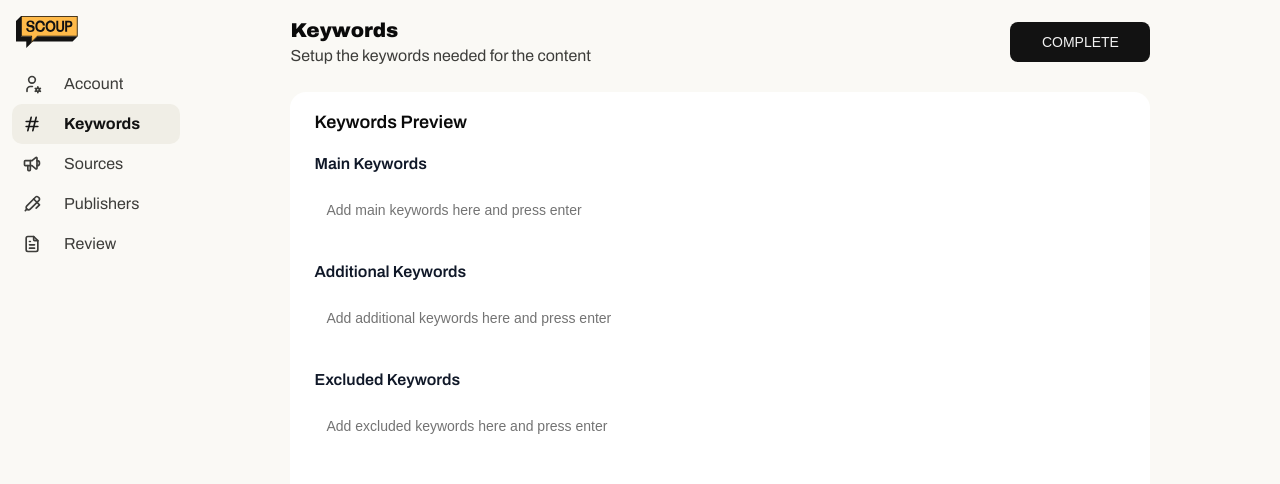
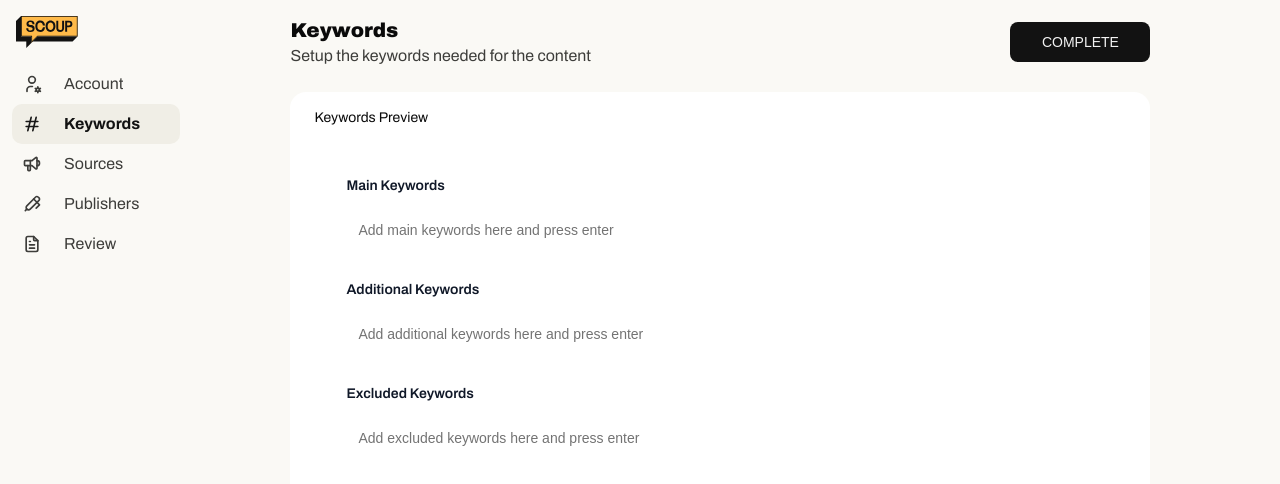
Before and after one commit to AlejandroP1028/fe_exam_media, a Next.js app: page /onboarding/keywords in a window 1280 px wide. Shown: the top 484 px of the page. Built offline with nearby package versions, Linux system fonts and the light colour scheme; a web font is replaced by a local one.

Commit message:
some minor bugfixes

```diff
--- a/src/components/onboarding/keywords/KeywordSection.tsx
+++ b/src/components/onboarding/keywords/KeywordSection.tsx
@@ -31,7 +31,7 @@
 }: KeywordSectionProps) {
   return (
     <div className="flex flex-col space-y-2 mb-8 w-full">
-      <h2 className="text-md font-semibold text-gray-900">{title}</h2>
+      <h2 className="text-sm font-semibold text-gray-900">{title}</h2>
       <div className="flex flex-wrap gap-2">
         <AnimatePresence>
           {keywords.map((keyword) => (
--- a/src/components/onboarding/keywords/Keywords.tsx
+++ b/src/components/onboarding/keywords/Keywords.tsx
@@ -20,9 +20,9 @@
 
   return (
     <div className="w-full max-w-[860px] h-screen bg-white font-sans px-4 sm:px-6 py-4 rounded-2xl overflow-auto">
-      <h1 className="text-lg font-semibold mb-4">Keywords Preview</h1>
+      <h1 className="text-sm mb-4">Keywords Preview</h1>
 
-      <div className="space-y-6">
+      <div className="space-y-6 sm:p-8">
         <KeywordSection
           title="Main Keywords"
           keywords={mainKeywords}
--- a/src/components/signup/SignupCard.tsx
+++ b/src/components/signup/SignupCard.tsx
@@ -119,7 +119,7 @@
       <CardFooter className="flex justify-center ">
         <p className="font-archivo text-sm leading-1.4 text-[#73726C]">
           Already have an account?{" "}
-          <Link href="/login" className="font-semibold text-[#141413]">
+          <Link href="/auth/login" className="font-semibold text-[#141413]">
             Log in
           </Link>
         </p>
```
